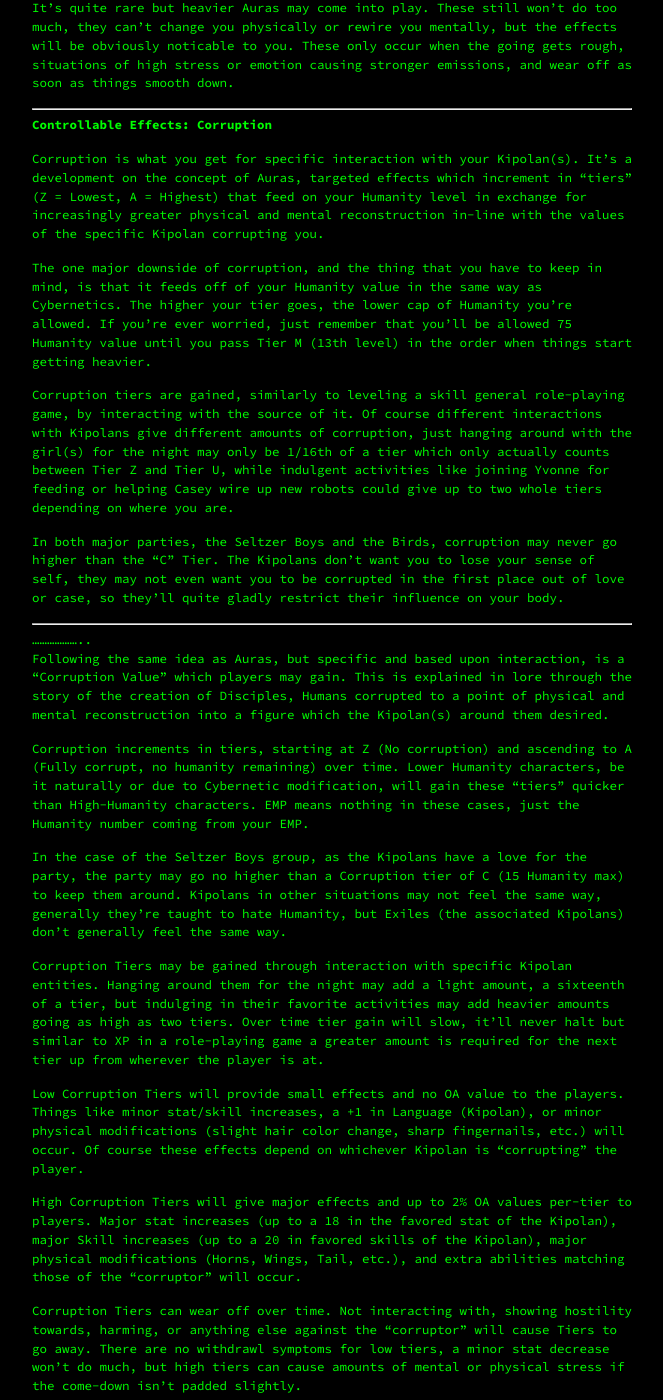
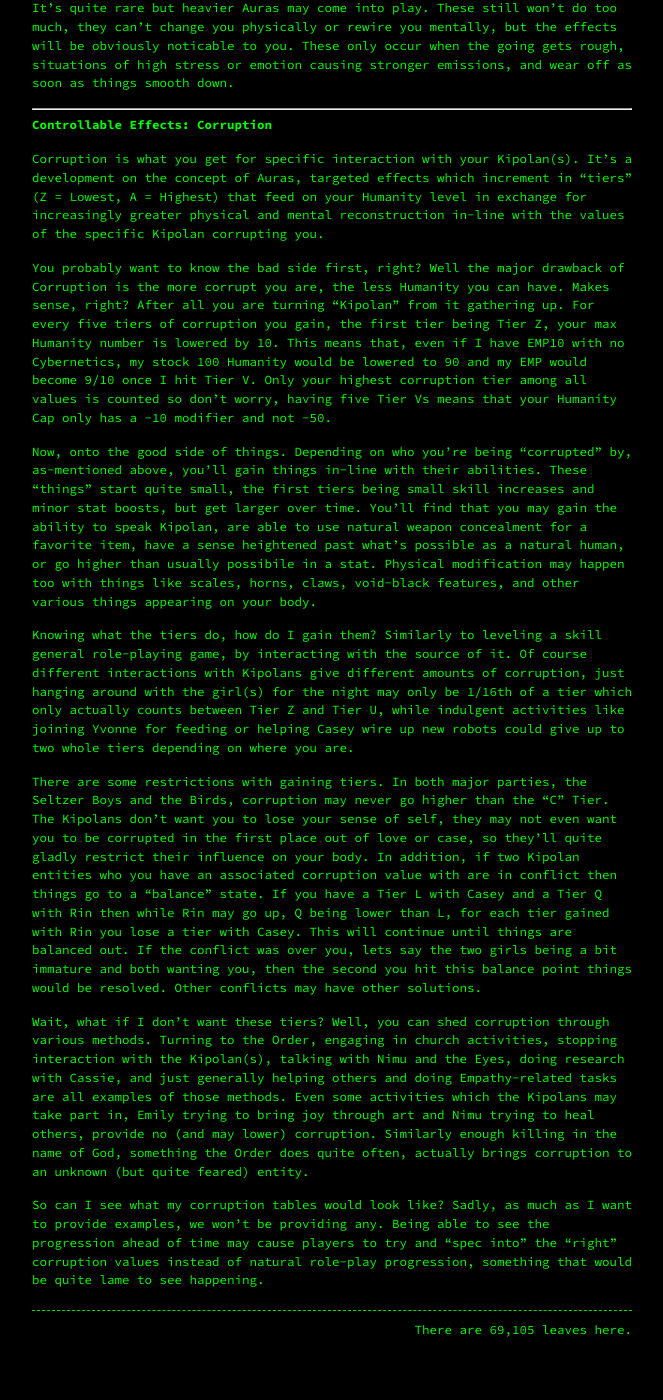
Before and after one commit to Terwilliger69105/69105.github.io, a Jekyll site: the page built from _pages/burritoverse/corruption.md, in a window 1280 px wide and 1400 px high, scrolled down 790 px. Shown: the whole window, without its empty margins (308-971 px from the left). Built offline with Jekyll 4.4.1, drawn with Linux system fonts in a browser that asks for light colours; our own code applies the rules of GitHub Pages for plain Markdown files; after the commit the page ends 2150 px from its top, so only the background shows below that; some of the changed text lies outside the part shown.

Commit message:
Update corruption.md

```diff
--- a/_pages/burritoverse/corruption.md
+++ b/_pages/burritoverse/corruption.md
@@ -27,41 +27,14 @@ It's quite rare but heavier Auras may come into play. These still won't do too m
 
 Corruption is what you get for specific interaction with your Kipolan(s). It's a development on the concept of Auras, targeted effects which increment in "tiers" (Z = Lowest, A = Highest) that feed on your Humanity level in exchange for increasingly greater physical and mental reconstruction in-line with the values of the specific Kipolan corrupting you.
 
-The one major downside of corruption, and the thing that you have to keep in mind, is that it feeds off of your Humanity value in the same way as Cybernetics. The higher your tier goes, the lower cap of Humanity you're allowed. If you're ever worried, just remember that you'll be allowed 75 Humanity value until you pass Tier M (13th level) in the order when things start getting heavier.
+You probably want to know the bad side first, right? Well the major drawback of Corruption is the more corrupt you are, the less Humanity you can have. Makes sense, right? After all you are turning "Kipolan" from it gathering up. For every five tiers of corruption you gain, the first tier being Tier Z, your max Humanity number is lowered by 10. This means that, even if I have EMP10 with no Cybernetics, my stock 100 Humanity would be lowered to 90 and my EMP would become 9/10 once I hit Tier V. Only your highest corruption tier among all values is counted so don't worry, having five Tier Vs means that your Humanity Cap only has a -10 modifier and not -50.
 
-Corruption tiers are gained, similarly to leveling a skill general role-playing game, by interacting with the source of it. Of course different interactions with Kipolans give different amounts of corruption, just hanging around with the girl(s) for the night may only be 1/16th of a tier which only actually counts between Tier Z and Tier U, while indulgent activities like joining Yvonne for feeding or helping Casey wire up new robots could give up to two whole tiers depending on where you are.
+Now, onto the good side of things. Depending on who you're being "corrupted" by, as-mentioned above, you'll gain things in-line with their abilities. These "things" start quite small, the first tiers being small skill increases and minor stat boosts, but get larger over time. You'll find that you may gain the ability to speak Kipolan, are able to use natural weapon concealment for a favorite item, have a sense heightened past what's possible as a natural human, or go higher than usually possibile in a stat. Physical modification may happen too with things like scales, horns, claws, void-black features, and other various things appearing on your body.
 
-In both major parties, the Seltzer Boys and the Birds, corruption may never go higher than the "C" Tier. The Kipolans don't want you to lose your sense of self, they may not even want you to be corrupted in the first place out of love or case, so they'll quite gladly restrict their influence on your body.
+Knowing what the tiers do, how do I gain them? Similarly to leveling a skill general role-playing game, by interacting with the source of it. Of course different interactions with Kipolans give different amounts of corruption, just hanging around with the girl(s) for the night may only be 1/16th of a tier which only actually counts between Tier Z and Tier U, while indulgent activities like joining Yvonne for feeding or helping Casey wire up new robots could give up to two whole tiers depending on where you are.
 
----
+There are some restrictions with gaining tiers. In both major parties, the Seltzer Boys and the Birds, corruption may never go higher than the "C" Tier. The Kipolans don't want you to lose your sense of self, they may not even want you to be corrupted in the first place out of love or case, so they'll quite gladly restrict their influence on your body. In addition, if two Kipolan entities who you have an associated corruption value with are in conflict then things go to a "balance" state. If you have a Tier L with Casey and a Tier Q with Rin then while Rin may go up, Q being lower than L, for each tier gained with Rin you lose a tier with Casey. This will continue until things are balanced out. If the conflict was over you, lets say the two girls being a bit immature and both wanting you, then the second you hit this balance point things would be resolved. Other conflicts may have other solutions.
 
+Wait, what if I don't want these tiers? Well, you can shed corruption through various methods. Turning to the Order, engaging in church activities, stopping interaction with the Kipolan(s), talking with Nimu and the Eyes, doing research with Cassie, and just generally helping others and doing Empathy-related tasks are all examples of those methods. Even some activities which the Kipolans may take part in, Emily trying to bring joy through art and Nimu trying to heal others, provide no (and may lower) corruption. Similarly enough killing in the name of God, something the Order does quite often, actually brings corruption to an unknown (but quite feared) entity.
 
-....................
-Following the same idea as Auras, but specific and based upon interaction, is a "Corruption Value" which players may gain. This is explained in lore through the story of the creation of Disciples, Humans corrupted to a point of physical and mental reconstruction into a figure which the Kipolan(s) around them desired.
-
-Corruption increments in tiers, starting at Z (No corruption) and ascending to A (Fully corrupt, no humanity remaining) over time. Lower Humanity characters, be it naturally or due to Cybernetic modification, will gain these "tiers" quicker than High-Humanity characters. EMP means nothing in these cases, just the Humanity number coming from your EMP.
-
-In the case of the Seltzer Boys group, as the Kipolans have a love for the party, the party may go no higher than a Corruption tier of C (15 Humanity max) to keep them around. Kipolans in other situations may not feel the same way, generally they're taught to hate Humanity, but Exiles (the associated Kipolans) don't generally feel the same way.
-
-Corruption Tiers may be gained through interaction with specific Kipolan entities. Hanging around them for the night may add a light amount, a sixteenth of a tier, but indulging in their favorite activities may add heavier amounts going as high as two tiers. Over time tier gain will slow, it'll never halt but similar to XP in a role-playing game a greater amount is required for the next tier up from wherever the player is at.
-
-Low Corruption Tiers will provide small effects and no OA value to the players. Things like minor stat/skill increases, a +1 in Language (Kipolan), or minor physical modifications (slight hair color change, sharp fingernails, etc.) will occur. Of course these effects depend on whichever Kipolan is "corrupting" the player.
-
-High Corruption Tiers will give major effects and up to 2% OA values per-tier to players. Major stat increases (up to a 18 in the favored stat of the Kipolan), major Skill increases (up to a 20 in favored skills of the Kipolan), major physical modifications (Horns, Wings, Tail, etc.), and extra abilities matching those of the "corruptor" will occur.
-
-Corruption Tiers can wear off over time. Not interacting with, showing hostility towards, harming, or anything else against the "corruptor" will cause Tiers to go away. There are no withdrawl symptoms for low tiers, a minor stat decrease won't do much, but high tiers can cause amounts of mental or physical stress if the come-down isn't padded slightly.
-
-If Kipolans are in conflict then gaining one corruption tier with Entity A will lower your tiers, if you have any, with Entity B. This will go on until the tiers are even, the highest you may be until the conflict is resolved. Conflict must, by AERPS classification, be "Notable" for this rule to take effect.
-
-Example of Corruption Table, Simplified/33% Copy
-Entity: Emi
-Major Values: [redacted]
-Tier Z: +1 REP (Kipolan) and +1 REP (Personal - Emi)
-Tier Y  +1 to Paint or Draw
-Tier X: +1 to INT
-Tier W: +1 to Wardrobe & Style, Composition, Dance, Paint or Draw, Play Instrument
-Tier V: +1 to Language (Kipolan)
-...
-Tier Q: Add WITCH_READMIND_MINOR, Add Noticeable Physical Feature
------------------------------------
-Note: This document is meant for player eyes as mentioned mechanics, notably "Auras" and "Corruption" in this document, are currently in a state of question. All GMs are in agreement that these mechanics would be of value to the game but would like player feedback if these ideas sound poor.
+So can I see what my corruption tables would look like? Sadly, as much as I want to provide examples, we won't be providing any. Being able to see the progression ahead of time may cause players to try and "spec into" the "right" corruption values instead of natural role-play progression, something that would be quite lame to see happening.
```
